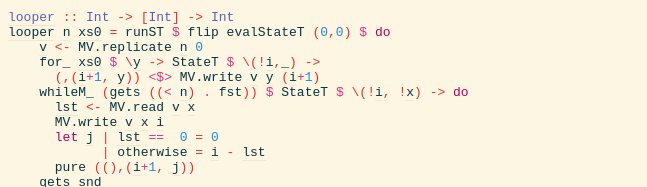
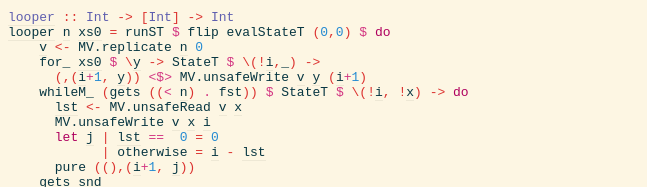
Before and after one commit to mstksg/advent-of-code-2020, a plain HTML site: page src/AOC.Challenge.Day15.html in a window 1280 px wide. Shown: the part 558-745 px from the top of the page, without its empty margins (0-647 px from the left). Drawn offline with Linux system fonts and the light colour scheme.

Commit message:
Update gh-pages at b95148b690d2bd91b9a2ef3f180349d4840d2b60

```diff
--- a/src/AOC.Challenge.Day15.html
+++ b/src/AOC.Challenge.Day15.html
@@ -139,7 +139,7 @@ forall (f :: * -&gt; *) a b. Functor f =&gt; (a -&gt; b) -&gt; f a -&gt; f b
 forall (m :: * -&gt; *) a.
 (PrimMonad m, Unbox a) =&gt;
 MVector (PrimState m) a -&gt; Int -&gt; a -&gt; m ()
-</span><span class="hs-identifier hs-var">MV.write</span></span><span> </span><span class="annot"><span class="annottext">MVector s Int
+</span><span class="hs-identifier hs-var">MV.unsafeWrite</span></span><span> </span><span class="annot"><span class="annottext">MVector s Int
 MVector (PrimState (ST s)) Int
 </span><a href="#local-6989586621679637229"><span class="hs-identifier hs-var">v</span></a></span><span> </span><span class="annot"><span class="annottext">Int
 </span><a href="#local-6989586621679637227"><span class="hs-identifier hs-var">y</span></a></span><span> </span><span class="hs-special">(</span><span class="annot"><span class="annottext">Int
@@ -177,7 +177,7 @@ forall a b. (a -&gt; b) -&gt; a -&gt; b
 forall (m :: * -&gt; *) a.
 (PrimMonad m, Unbox a) =&gt;
 MVector (PrimState m) a -&gt; Int -&gt; m a
-</span><span class="hs-identifier hs-var">MV.read</span></span><span> </span><span class="annot"><span class="annottext">MVector s Int
+</span><span class="hs-identifier hs-var">MV.unsafeRead</span></span><span> </span><span class="annot"><span class="annottext">MVector s Int
 MVector (PrimState (ST s)) Int
 </span><a href="#local-6989586621679637229"><span class="hs-identifier hs-var">v</span></a></span><span> </span><span class="annot"><span class="annottext">Int
 </span><a href="#local-6989586621679637219"><span class="hs-identifier hs-var">x</span></a></span><span>
@@ -185,7 +185,7 @@ MVector (PrimState (ST s)) Int
 forall (m :: * -&gt; *) a.
 (PrimMonad m, Unbox a) =&gt;
 MVector (PrimState m) a -&gt; Int -&gt; a -&gt; m ()
-</span><span class="hs-identifier hs-var">MV.write</span></span><span> </span><span class="annot"><span class="annottext">MVector s Int
+</span><span class="hs-identifier hs-var">MV.unsafeWrite</span></span><span> </span><span class="annot"><span class="annottext">MVector s Int
 MVector (PrimState (ST s)) Int
 </span><a href="#local-6989586621679637229"><span class="hs-identifier hs-var">v</span></a></span><span> </span><span class="annot"><span class="annottext">Int
 </span><a href="#local-6989586621679637219"><span class="hs-identifier hs-var">x</span></a></span><span> </span><span class="annot"><span class="annottext">Int
```
